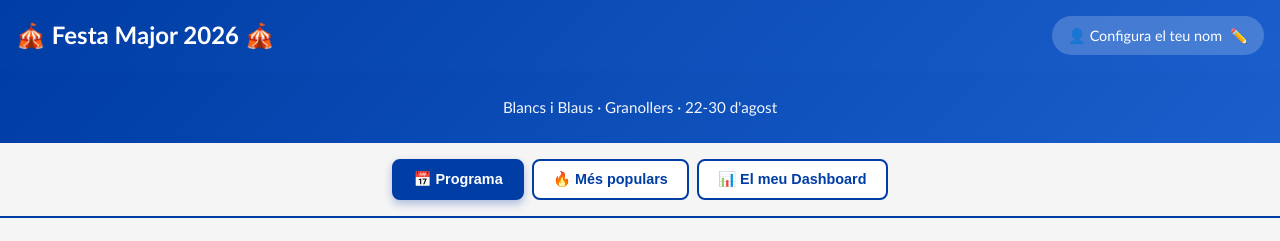
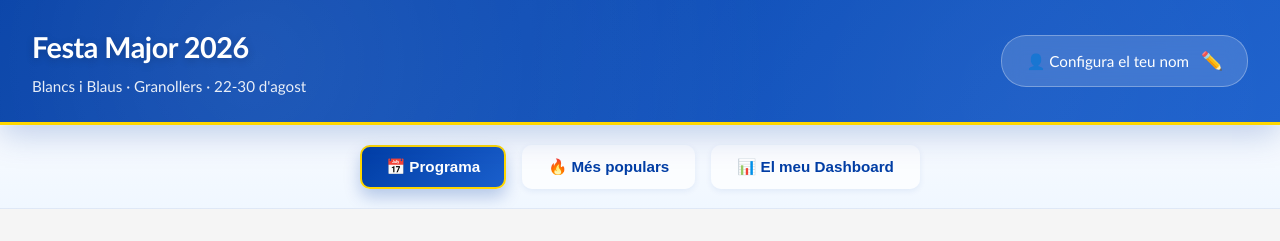
Before and after one commit to cescjunior24/FM-2026-BLANC-I-BLAUS, a website: page index.html in a window 1280 px wide. Shown: the top 241 px of the page. Drawn offline with Linux system fonts and the light colour scheme; no server answers.

Commit message:
Redesign header and navigation: professional modern look
Header improvements:
- Larger, bolder typography (1.8rem, weight 900)
- Better shadow and accent border (gold bottom line)
- Radial gradient background overlay for depth
- Better spacing and padding (2rem horizontal)
- Improved user badge: glassmorphism effect with blur, hover animations

Navigation bar:
- Subtle gradient background (light blue)
- Better button spacing and sizing (0.95rem font)
- Smooth transitions with cubic-bezier easing
- Active state with gradient and accent border
- Hover lift effect (translateY -3px)
- Cleaner, more professional look overall

Overall: from basic to polished, modern design language

Co-Authored-By: Claude Haiku 4.5 <noreply@anthropic.com>

```diff
--- a/index.html
+++ b/index.html
@@ -490,68 +490,109 @@
       100% { transform: rotate(360deg); }
     }
 
-    /* Header user badge */
+    /* Header Mejorado */
     .header-top {
       display: flex;
       justify-content: space-between;
       align-items: center;
-      padding: 1rem;
+      padding: 1.5rem 2rem;
       background: linear-gradient(135deg, var(--color-blau) 0%, var(--color-blau-clar) 100%);
       color: var(--color-blanc);
+      box-shadow: 0 8px 32px rgba(0, 61, 165, 0.25);
+      border-bottom: 3px solid var(--color-accent);
+      position: relative;
+      overflow: hidden;
+    }
+
+    .header-top::before {
+      content: '';
+      position: absolute;
+      top: 0;
+      left: 0;
+      right: 0;
+      bottom: 0;
+      background: radial-gradient(circle at 20% 50%, rgba(255, 255, 255, 0.1) 0%, transparent 50%),
+                  radial-gradient(circle at 80% 80%, rgba(255, 255, 255, 0.05) 0%, transparent 50%);
+      pointer-events: none;
+    }
+
+    .header-top h1 {
+      position: relative;
+      z-index: 1;
+      font-size: 1.8rem;
+      font-weight: 900;
+      letter-spacing: -0.5px;
+      text-shadow: 0 2px 8px rgba(0, 0, 0, 0.2);
     }
 
     .user-badge {
       display: flex;
       align-items: center;
-      gap: 0.5rem;
-      padding: 0.5rem 1rem;
-      background: rgba(255, 255, 255, 0.2);
-      border-radius: 20px;
-      font-size: 0.9rem;
+      gap: 0.75rem;
+      padding: 0.7rem 1.5rem;
+      background: rgba(255, 255, 255, 0.15);
+      border: 1.5px solid rgba(255, 255, 255, 0.3);
+      border-radius: 25px;
+      font-size: 0.95rem;
+      font-weight: 500;
       cursor: pointer;
-      transition: all 0.3s ease;
+      transition: all 0.3s cubic-bezier(0.4, 0, 0.2, 1);
+      backdrop-filter: blur(10px);
+      position: relative;
+      z-index: 2;
     }
 
     .user-badge:hover {
-      background: rgba(255, 255, 255, 0.3);
+      background: rgba(255, 255, 255, 0.25);
+      border-color: rgba(255, 255, 255, 0.5);
+      transform: translateY(-2px);
+      box-shadow: 0 8px 16px rgba(0, 0, 0, 0.15);
+    }
+
+    .user-badge:active {
+      transform: translateY(0);
     }
 
     /* Nav buttons para vistas */
     .vista-nav {
       display: flex;
-      gap: 0.5rem;
+      gap: 1rem;
       overflow-x: auto;
-      padding: 1rem;
-      background-color: var(--color-gris);
-      border-bottom: 2px solid var(--color-blau);
+      padding: 1.2rem 2rem;
+      background: linear-gradient(to bottom, #F8FBFF 0%, #F0F7FF 100%);
+      border-bottom: 1px solid rgba(0, 61, 165, 0.1);
       justify-content: center;
       flex-wrap: wrap;
       -webkit-overflow-scrolling: touch;
+      box-shadow: inset 0 1px 0 rgba(255, 255, 255, 0.8);
     }
 
     .vista-btn {
-      padding: 0.6rem 1.2rem;
-      border: 2px solid var(--color-blau);
+      padding: 0.7rem 1.5rem;
+      border: 2px solid transparent;
+      background-color: rgba(255, 255, 255, 0.7);
+      color: var(--color-blau);
+      border-radius: 10px;
+      cursor: pointer;
+      font-weight: 600;
+      font-size: 0.95rem;
+      white-space: nowrap;
+      transition: all 0.3s cubic-bezier(0.4, 0, 0.2, 1);
+      box-shadow: 0 2px 6px rgba(0, 61, 165, 0.08);
+    }
+
+    .vista-btn:hover {
       background-color: var(--color-blanc);
-      color: var(--color-blau);
-      border-radius: 8px;
-      cursor: pointer;
-      font-weight: bold;
-      font-size: 0.9rem;
-      white-space: nowrap;
-      transition: all 0.3s ease;
-    }
-
-    .vista-btn:hover {
-      background-color: var(--color-blau-clar);
+      border-color: var(--color-blau);
+      transform: translateY(-3px);
+      box-shadow: 0 6px 12px rgba(0, 61, 165, 0.15);
+    }
+
+    .vista-btn.active {
+      background: linear-gradient(135deg, var(--color-blau) 0%, var(--color-blau-clar) 100%);
       color: var(--color-blanc);
-      transform: translateY(-2px);
-    }
-
-    .vista-btn.active {
-      background-color: var(--color-blau);
-      color: var(--color-blanc);
-      box-shadow: 0 4px 8px rgba(0, 61, 165, 0.3);
+      border-color: var(--color-accent);
+      box-shadow: 0 8px 16px rgba(0, 61, 165, 0.25);
     }
 
     /* Secciones de vista */
@@ -918,16 +959,15 @@
 </head>
 <body>
   <div class="header-top">
-    <h1 style="margin: 0; font-size: 1.5rem;">🎪 Festa Major 2026 🎪</h1>
+    <div>
+      <h1 style="margin: 0; margin-bottom: 0.25rem;">Festa Major 2026</h1>
+      <p style="margin: 0; font-size: 0.95rem; opacity: 0.9; font-weight: 300;">Blancs i Blaus · Granollers · 22-30 d'agost</p>
+    </div>
     <div class="user-badge" id="userBadge" onclick="abrirModalConfigUsuario()">
       <span id="userBadgeText">👤 Configura el teu nom</span>
-      <span>✏️</span>
+      <span style="font-size: 1.1rem;">✏️</span>
     </div>
   </div>
-
-  <header style="padding: 1.5rem 1rem; text-align: center;">
-    <p style="margin: 0; font-size: 0.95rem; opacity: 0.95;">Blancs i Blaus · Granollers · 22-30 d'agost</p>
-  </header>
 
   <div class="vista-nav" id="vistasNav">
     <button class="vista-btn active" onclick="cambiarVista('dias')">📅 Programa</button>
```
